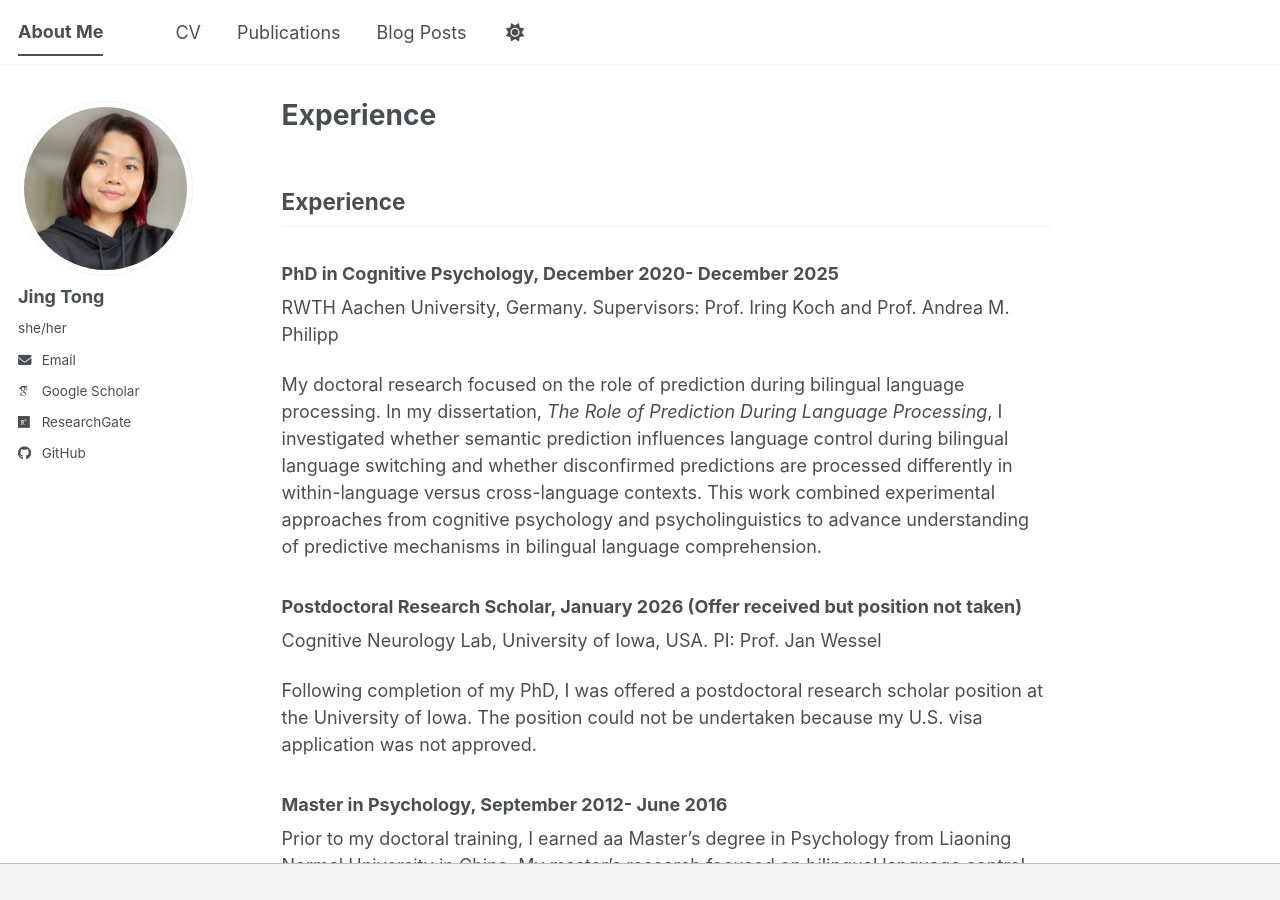
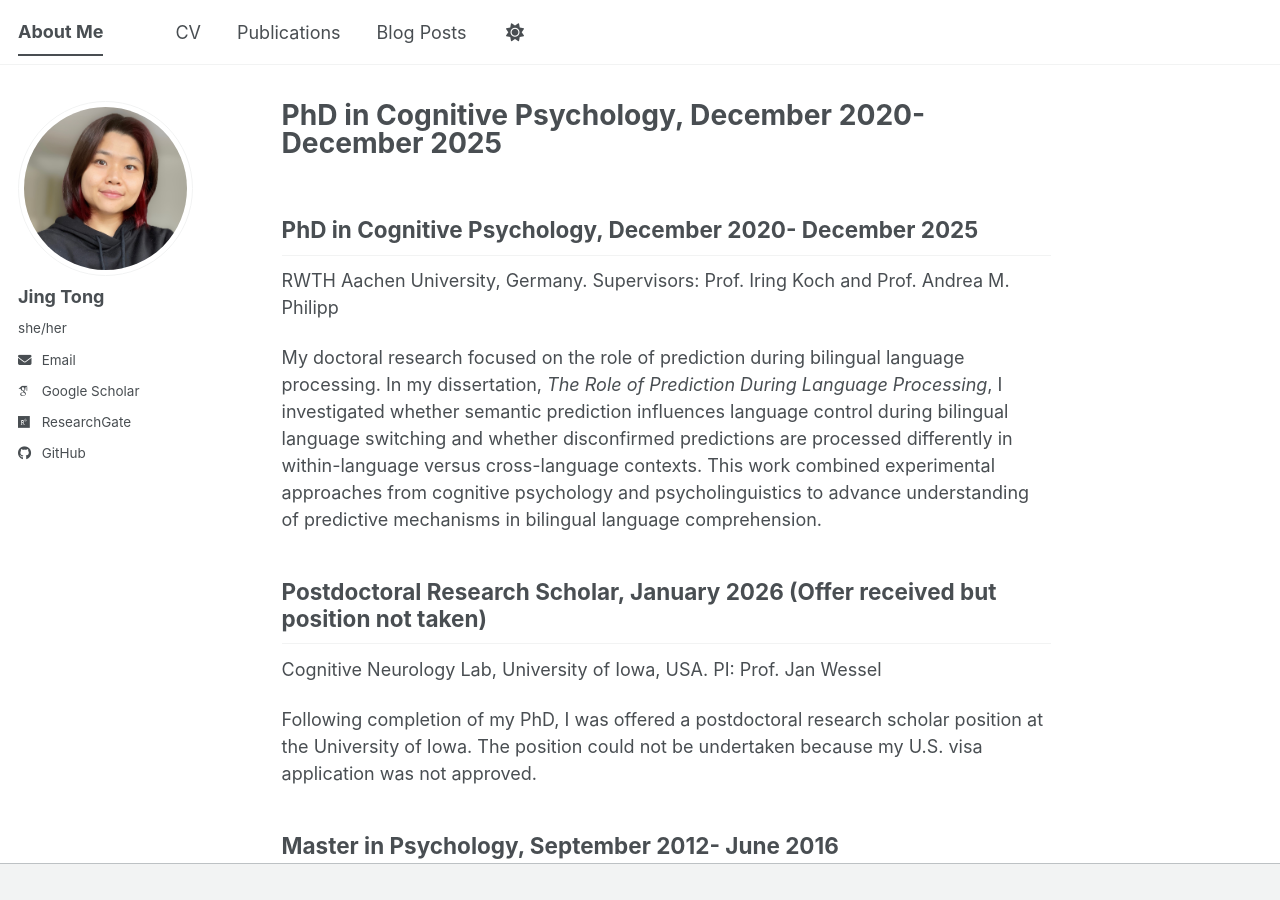
Before and after one commit to JingTong01/jingtong01.github.io, a Jekyll site: the page built from _pages/about.md, in a window 1280 px wide and 900 px high. Built offline with Jekyll 4.4.1, drawn with Linux system fonts in a browser that asks for light colours; some web fonts are replaced; a script bundle is joined from its source files by our own code; library files that are not in the unit come from our copies; our own code applies the rules of GitHub Pages for plain Markdown files.

Commit message:
Update about.md

```diff
--- a/_pages/about.md
+++ b/_pages/about.md
@@ -9,26 +9,26 @@ redirect_from:
 
 
 
-## Experience
 
-### PhD in Cognitive Psychology, December 2020- December 2025
 
+PhD in Cognitive Psychology, December 2020- December 2025
+---
 RWTH Aachen University, Germany. Supervisors: Prof. Iring Koch and Prof. Andrea M. Philipp
 
 My doctoral research focused on the role of prediction during bilingual language processing. In my dissertation, *The Role of Prediction During Language Processing*, I investigated whether semantic prediction influences language control during bilingual language switching and whether disconfirmed predictions are processed differently in within-language versus cross-language contexts. This work combined experimental approaches from cognitive psychology and psycholinguistics to advance understanding of predictive mechanisms in bilingual language comprehension.
 
 
 
-### Postdoctoral Research Scholar, January 2026 (Offer received but position not taken)
-
+Postdoctoral Research Scholar, January 2026 (Offer received but position not taken)
+---
 Cognitive Neurology Lab, University of Iowa, USA. PI: Prof. Jan Wessel
 
 Following completion of my PhD, I was offered a postdoctoral research scholar position at the University of Iowa. The position could not be undertaken because my U.S. visa application was not approved.
 
 
 
-### Master in Psychology, September 2012- June 2016
-
+Master in Psychology, September 2012- June 2016
+---
 
 Prior to my doctoral training, I earned aa Master's degree in Psychology from Liaoning Normal University in China. My master's research focused on bilingual language control, including investigations of reward expectation in bilingual language processing and the application of transcranial direct current stimulation (tDCS) to to modulate brain regions associated with language control.
 
```
